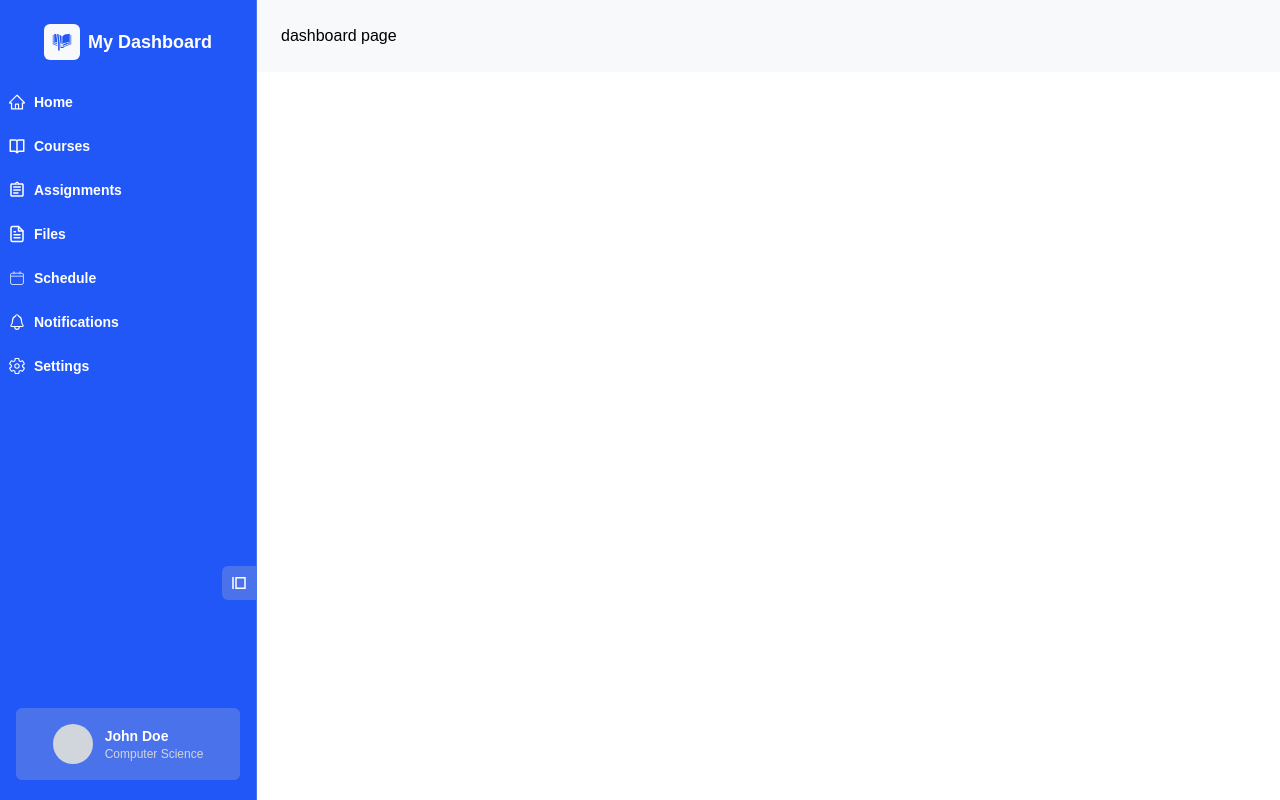
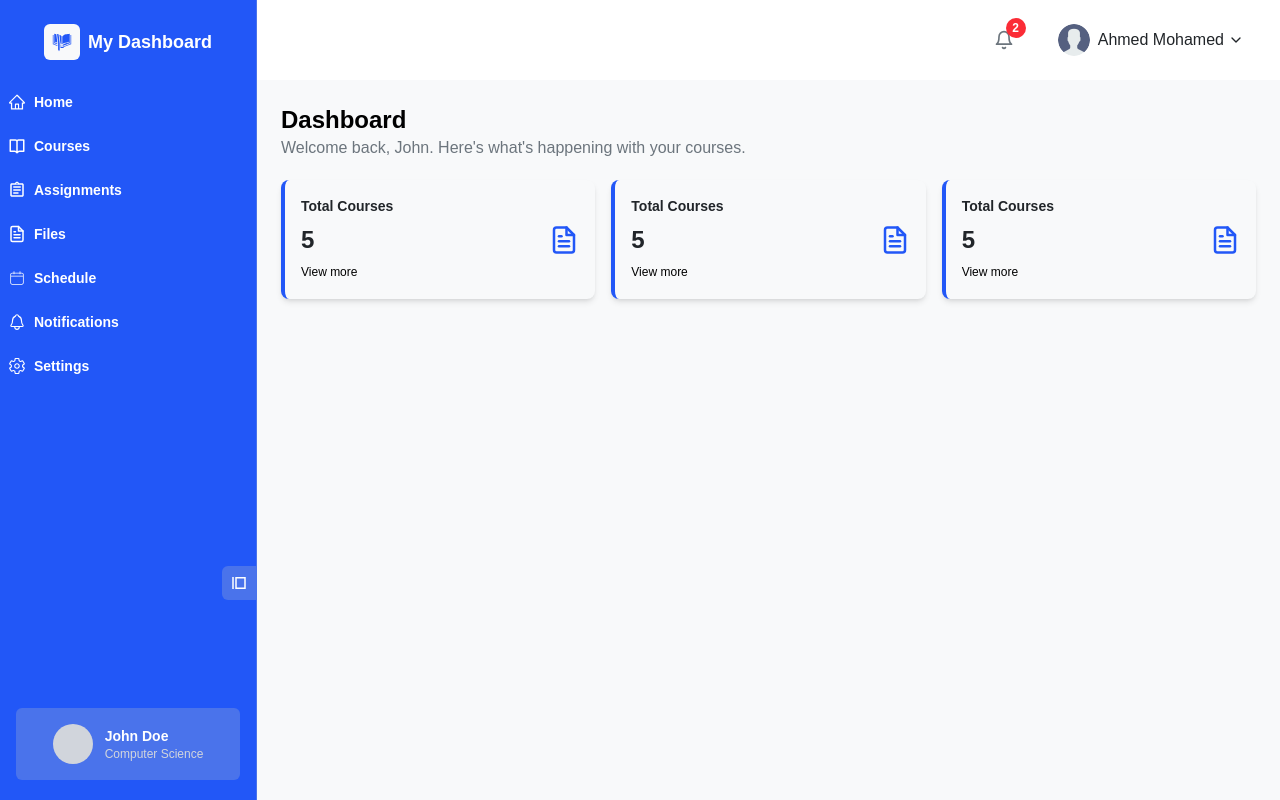
Before and after one commit to DevNexEssam/uni-portal, a Next.js app: page /dashboard in a window 1280 px wide. Built offline with nearby package versions, Linux system fonts and the light colour scheme.

Commit message:
edit dashboard

```diff
--- a/app/(pages)/dashboard/layout.tsx
+++ b/app/(pages)/dashboard/layout.tsx
@@ -9,7 +9,7 @@ const LayoutDashboard = ({ children }: { children: ReactNode }) => {
       <Sidebar />
       <div className="flex-1 overflow-auto">
         <DashboardNavbar />
-        <main className="p-4 md:p-6 bg-background-secondary">
+        <main className="p-4 md:p-6 bg-background-secondary h-screen">
           {children}
           </main>
       </div>
--- a/app/(pages)/dashboard/page.tsx
+++ b/app/(pages)/dashboard/page.tsx
@@ -1,8 +1,40 @@
+/* eslint-disable react/no-unescaped-entities */
+import StartCard from '@/components/StartCard'
+import { FiFileText } from 'react-icons/fi'
 
 const page = () => {
   return (
     <div className='text-black'>
-      dashboard page
+      <div>
+        <h1 className='text-2xl font-bold'>Dashboard</h1>
+        <p className='text-text-secondary'>Welcome back, John. Here's what's happening with your courses.</p>
+      </div>
+      <div className="grid grid-cols-1 md:grid-cols-2 lg:grid-cols-3 gap-4 mt-5 ">
+        <StartCard
+        title='Total Courses'
+        count={5}
+        icon={<FiFileText className='text-primary' />}
+        iconClass='text-primary'
+        colorClass='border-primary'
+        link='/dashboard'
+        />
+        <StartCard
+        title='Total Courses'
+        count={5}
+        icon={<FiFileText className='text-primary' />}
+        iconClass='text-primary'
+        colorClass='border-primary'
+        link='/dashboard'
+        />
+        <StartCard
+        title='Total Courses'
+        count={5}
+        icon={<FiFileText className='text-primary' />}
+        iconClass='text-primary'
+        colorClass='border-primary'
+        link='/dashboard'
+        />
+      </div>
     </div>
   )
 }
--- /dev/null
+++ b/components/StartCard.tsx
@@ -0,0 +1,23 @@
+import React from 'react';
+import { CardComponentProps } from '../types';
+import Link from 'next/link';
+
+const CardComponent = ({ title, count, icon, iconClass, link, colorClass, children } : CardComponentProps) => {
+  return (
+    <div className={`bg-background p-4 rounded-lg shadow-md border-l-4 ${colorClass}`}>
+      <h3 className="text-sm font-semibold text-text">{title}</h3>
+      <div className="flex items-center justify-between mt-2">
+        <span className="text-2xl font-bold text-text">{count}</span>
+        {icon && <div className={`text-3xl ${iconClass}`}>{icon}</div>}
+      </div>
+      {children && <div className="mt-2">{children}</div>}
+      {link && (
+        <Link href={link} className={`mt-2 inline-block text-xs ${colorClass} hover:underline font-medium`}>
+          View more
+        </Link>
+      )}
+    </div>
+  );
+};
+
+export default CardComponent;
--- a/components/layout/DashboardNavbar.tsx
+++ b/components/layout/DashboardNavbar.tsx
@@ -1,11 +1,113 @@
-import React from 'react'
+"use client";
+import React, { useState } from "react";
+import { FiBell, FiLogOut, FiUser, FiSettings, FiChevronDown } from "react-icons/fi";
+import Image from "next/image";
 
 const DashboardNavbar = () => {
+  const [isDropdownOpen, setIsDropdownOpen] = useState(false);
+  const user = {
+    name: "Ahmed Mohamed",
+    avatar: "/user.png",
+    role: "Student"
+  };
+
   return (
-    <div>
+    <nav className="bg-white shadow-md px-6 py-4">
+      <div className="flex items-center justify-between gap-4">
+        {/* Page Title */}
+        <h1 className="text-2xl font-bold text-gray-800"></h1>
 
-    </div>
-  )
-}
+        {/* Right Section */}
+        <div className="flex items-center gap-6">
+          {/* Notification Button */}
+          <button
+            aria-label="Notifications"
+            className="relative p-2 text-text-secondary hover:bg-background-secondary rounded-full transition duration-200 focus:outline-none focus:ring-2 focus:ring-primary/50"
+          >
+            <FiBell className="text-xl" />
+            <span className="absolute -top-1 -right-1 w-5 h-5 bg-red-500 text-white text-xs font-semibold rounded-full flex items-center justify-center">
+              2
+            </span>
+          </button>
 
-export default DashboardNavbar
+          {/* User Profile Dropdown */}
+          <div className="relative">
+            <button
+              onClick={() => setIsDropdownOpen(!isDropdownOpen)}
+              className="flex items-center gap-2 hover:bg-background-secondary px-3 py-2 rounded-lg transition duration-200"
+              aria-expanded={isDropdownOpen}
+              aria-haspopup="true"
+            >
+              {user.avatar ? (
+                <div className="relative w-8 h-8 rounded-full overflow-hidden">
+                  <Image
+                    src={user.avatar}
+                    alt={user.name}
+                    fill
+                    className="object-cover"
+                    sizes="32px"
+                  />
+                </div>
+              ) : (
+                <div className="relative w-8 h-8 rounded-full overflow-hidden">
+                  <Image
+                    src="/user.png"
+                    alt="Default user avatar"
+                    fill
+                    className="object-cover"
+                    sizes="32px"
+                  />
+                </div>
+              )}
+              <span className="font-medium text-text hidden md:inline-flex items-center gap-1">
+                {user.name}
+                <FiChevronDown className={`transition-transform duration-200 ${isDropdownOpen ? 'rotate-180' : ''}`} />
+              </span>
+            </button>
+
+            {/* Dropdown Menu */}
+            {isDropdownOpen && (
+              <div
+                className="absolute right-0 mt-2 w-48 bg-white rounded-md shadow-lg py-1 z-50 border border-gray-100"
+                onMouseLeave={() => setIsDropdownOpen(false)}
+              >
+                <div className="px-4 py-2 border-b border-gray-100">
+                  <p className="text-sm font-medium text-text">{user.name}</p>
+                  <p className="text-xs text-text-secondary">{user.role}</p>
+                </div>
+
+                <a
+                  href="/profile"
+                  className="flex items-center px-4 py-2 text-sm text-text hover:bg-background-secondary transition duration-150"
+                >
+                  <FiUser className="mr-2" />
+                  Profile
+                </a>
+
+                <a
+                  href="/settings"
+                  className="flex items-center px-4 py-2 text-sm text-text hover:bg-background-secondary transition duration-150"
+                >
+                  <FiSettings className="mr-2" />
+                  Settings
+                </a>
+
+                <button
+                  onClick={() => {
+                    console.log("User logged out");
+                  }}
+                  className="w-full text-left flex items-center px-4 py-2 text-sm text-red-500 hover:bg-red-50 transition duration-150"
+                >
+                  <FiLogOut className="mr-2" />
+                  Logout
+                </button>
+              </div>
+            )}
+          </div>
+        </div>
+      </div>
+    </nav>
+  );
+};
+
+export default DashboardNavbar;
--- a/components/layout/Sidebar.tsx
+++ b/components/layout/Sidebar.tsx
@@ -38,7 +38,7 @@ const Sidebar = () => {
     <aside className="relative bg-primary h-screen flex flex-col border-r border-primary-light">
       {/* Toggle Button */}
       <button
-        className="absolute bottom-50 right-0 p-2 bg-primary-light rounded-l-md text-white cursor-pointer"
+        className="hidden md:block absolute bottom-50 right-0 p-2 bg-primary-light rounded-l-md text-white cursor-pointer"
         onClick={() => setIsExpanded(!isExpanded)}
       >
         <span className="text-lg">{isExpanded ? <CgSidebar /> : <CgSidebarRight />}</span>
```
Also changed, not shown: types/index.ts (+11 -0 lines), public/user.png (added).
